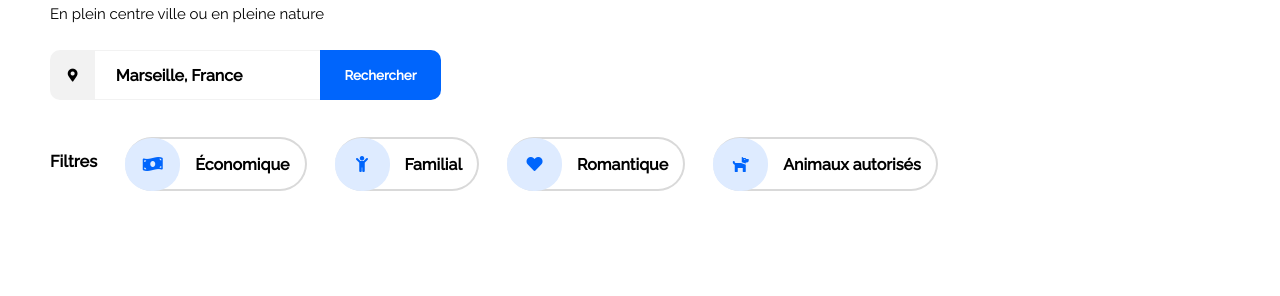
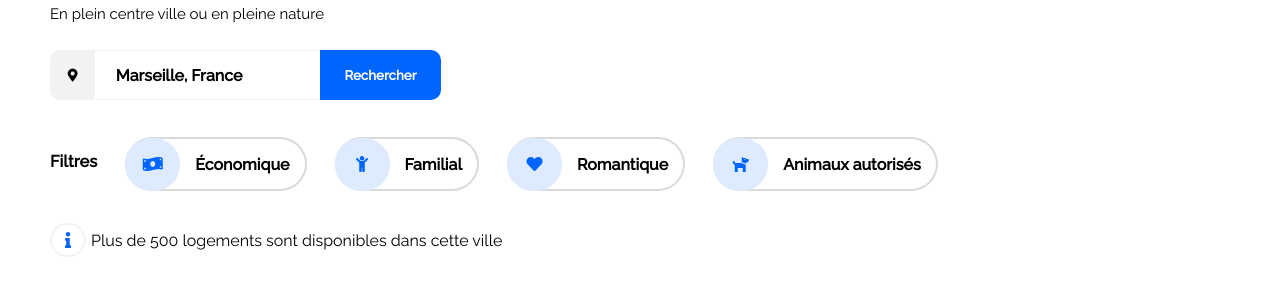
Before and after one commit to Solisiste-soft/ENGONEMichel_2_02092021, a plain HTML site: page index.html in a window 1280 px wide. Shown: the part 158-454 px from the top of the page. Drawn offline with Linux system fonts and the light colour scheme.

Commit message:
Ajout du resultat de recherche

```diff
--- a/index.html
+++ b/index.html
@@ -65,6 +65,10 @@
                 <div class="filtreText">Animaux autorisés</div>
             </div>
         </div>
+        <div class="resultfilter">
+            <div class="resulticon"><i class="fas fa-info"></i></div>
+            <p>Plus de 500 logements sont disponibles dans cette ville</p>
+        </div>
     </section>
 </main>
 </body>
--- a/style.css
+++ b/style.css
@@ -195,6 +195,15 @@ header p
     cursor: pointer;
     /*padding: 9px;*/
 }
+.filtreIconeArea:hover > .filtreText
+{
+    color: #0065FC;
+}
+.filtreIconeArea:hover > .filtreIcone
+{
+    color: white;
+    background-color: #0065FC;
+}
 .filtreIcone
 {
     display: flex;
@@ -213,3 +222,23 @@ header p
     font-weight: bold;
     padding: 18px 15px;
 }
+
+/* RESULTAT */
+.resultfilter
+{
+    display: flex;
+    align-items: center;
+}
+.resulticon
+{
+    color: #0065FC;
+    height: 20px;
+    width: 20px;
+    border: 2px solid #f2f2f2;
+    border-radius: 25px;
+    margin-right: 5px;
+    display: flex;
+    justify-content: center;
+    align-items: center;
+    padding: 5px 6px;
+}
```
